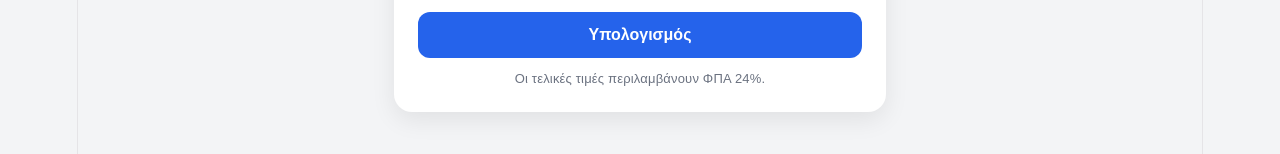
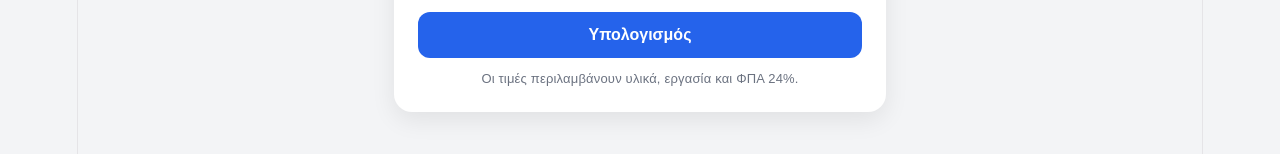
Before and after one commit to kasle-2/cost-check, a React (Vite) app: page / in a window 1280 px wide. Shown: the part 1052-1206 px from the top of the page. Built offline with nearby package versions, Linux system fonts and the light colour scheme.

Commit message:
kitchen simplified form

```diff
--- a/src/App.jsx
+++ b/src/App.jsx
@@ -237,7 +237,7 @@ export default function App() {
                 <button onClick={calculateEstimate}>Υπολογισμός</button>
 
                 <p className="small-note">
-                    Οι τελικές τιμές περιλαμβάνουν ΦΠΑ 24%.
+                    Οι τιμές περιλαμβάνουν υλικά, εργασία και ΦΠΑ 24%.
                 </p>
             </div>
 
```
